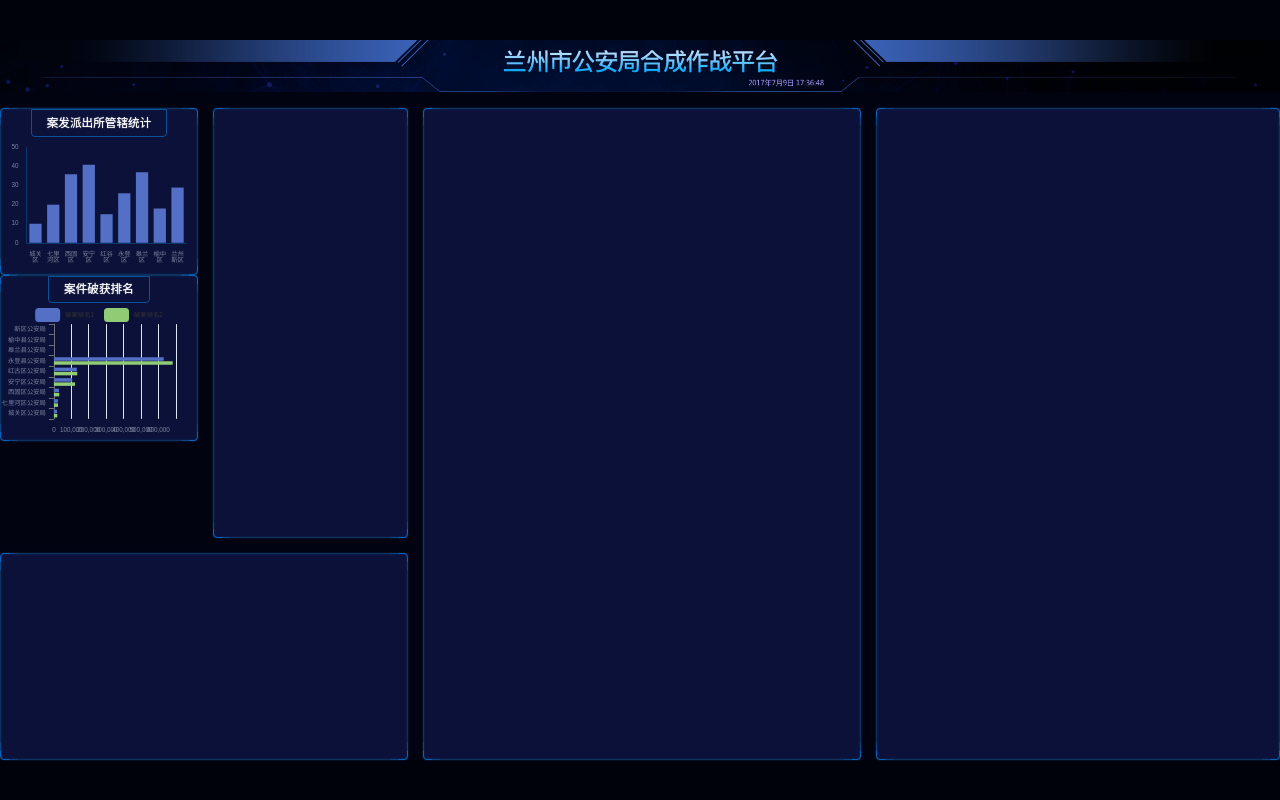
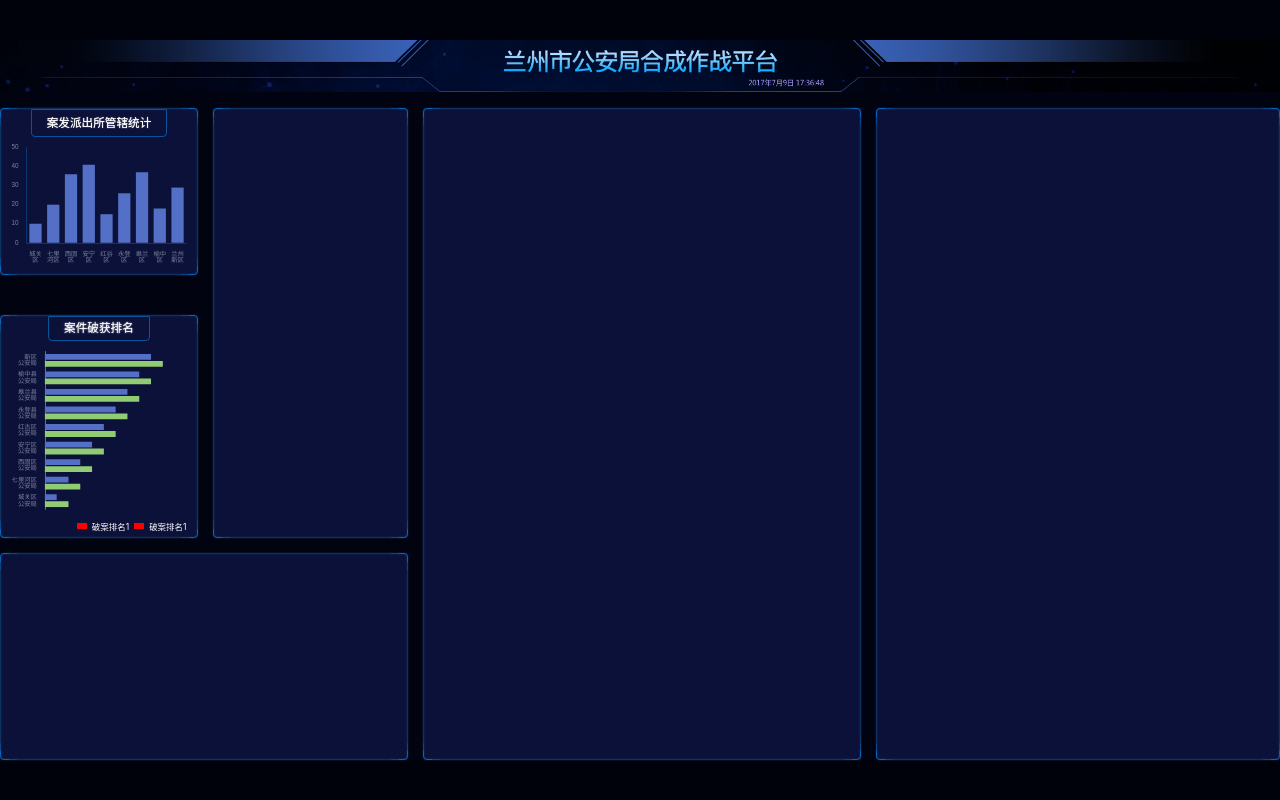
Before and after one commit to Grey-1011/bigScreen, a Vue app: page /#/ in a window 1280 px wide. Built offline with nearby package versions, Linux system fonts and the light colour scheme.

Commit message:
初步实现 Chart2.vue

```diff
--- a/src/components/Chart2.vue
+++ b/src/components/Chart2.vue
@@ -1,14 +1,17 @@
 <template>
-  <div class="管辖统计 bordered">
+  <div class="破获排名 bordered">
     <h2>案件破获排名</h2>
     <div ref="divRef" class="chart"></div>
+      <div class="legend">
+        <span class="first"/> 破案排名1
+        <span class="second"/> 破案排名1
+    </div>
   </div>
 </template>
 
 <script lang="ts" setup>
 import * as echarts from 'echarts';
 import {onMounted, ref} from 'vue';
-import {px} from '../shared/px';
 import {baseEchartOptions} from '../shared/base-echart-options';
 import {createEchartsOptions} from '../shared/createEchartsOptions';
 const divRef = ref()
@@ -17,37 +20,32 @@ onMounted(()=>{
   const myChart = echarts.init(divRef.value)
   myChart.setOption(createEchartsOptions({
     ...baseEchartOptions,
-    grid: {
-      x: px(100),
-      y: px(40),
-      x2: px(40),
-      y2: px(40),
-    },
-    tooltip: {
-      trigger: 'axis',
-      axisPointer: {
-        type: 'shadow'
-      }
-    },
-    legend: {},
     xAxis: {
       type: 'value',
-      boundaryGap: [0, 0.01]
+      boundaryGap: [0, 0.01],
+      splitLine: {show: false},
+      axisLabel: {show: false}
     },
     yAxis: {
+      axisTick: {show: false},
       type: 'category',
+      axisLabel: {
+        formatter(val:any) {
+          return val.replace('公安局', '\n公安局');
+        }
+      },
       data: ['城关区公安局', '七里河区公安局', '西固区公安局', '安宁区公安局', '红古区公安局', '永登县公安局','皋兰县公安局','榆中县公安局','新区公安局']
     },
     series: [
       {
         name: '破案排名1',
         type: 'bar',
-        data: [18203, 23489, 29034, 104970, 131744, 630230]
+        data: [1, 2, 3, 4, 5, 6, 7, 8, 9]
       },
       {
         name: '破案排名2',
         type: 'bar',
-        data: [19325, 23438, 31000, 121594, 134141, 681807]
+        data: [2, 3, 4, 5, 6, 7, 8, 9, 10]
       }
     ]
   }))
@@ -55,5 +53,5 @@ onMounted(()=>{
 </script>
 
 <style lang="scss" scoped>
-
+@import "../page/home";
 </style>
--- a/src/page/home.scss
+++ b/src/page/home.scss
@@ -4,6 +4,7 @@
   flex: 1;display: flex;flex-direction: column;
   background: #010310;
   color: #fff;
+  font-size: px(16);
 
   header {
     height: px(99);
@@ -50,6 +51,9 @@
     }
     > .section1 {
       grid-area: box1;
+      display: flex;
+      flex-direction: column;
+      justify-content: space-between;
     }
 
     > .section2 {
@@ -90,5 +94,39 @@
         width: 100%;
       }
     }
+    .破获排名 {
+      height: px(423);
+      display: flex;
+      flex-direction: column;
+      align-items: center;
+      h2 {
+        flex-shrink: 0;
+        border: 1px solid #0a5299;
+        border-bottom-left-radius: 4px;
+        border-bottom-right-radius: 4px;
+        font-size: px(22);
+        line-height: px(24);
+        padding: px(10) px(28);
+        text-shadow: 0 0 px(3) white;
+      }
+      .chart {
+        flex: 1;
+        width: 100%;
+      }
+      .legend {
+        display: flex;
+        align-items: center;
+        justify-content: flex-end;
+        width: 100%;
+        padding: 0 px(20) px(10);
+        > .first, > .second {
+          display: inline-block;
+          width: px(18); height: px(12);
+          background: red; margin: 0 px(10);
+        }
+        .first {}
+        .second {}
+      }
+    }
   }
 }
```
